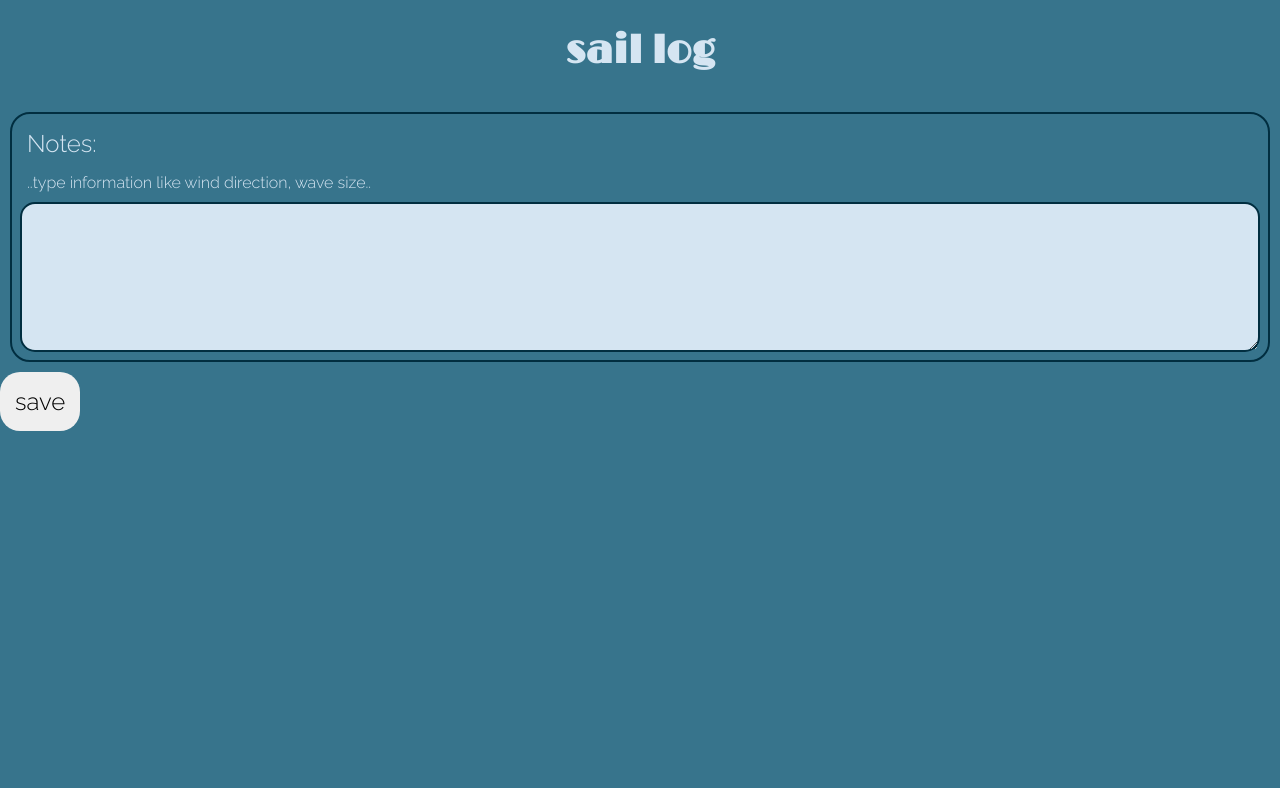
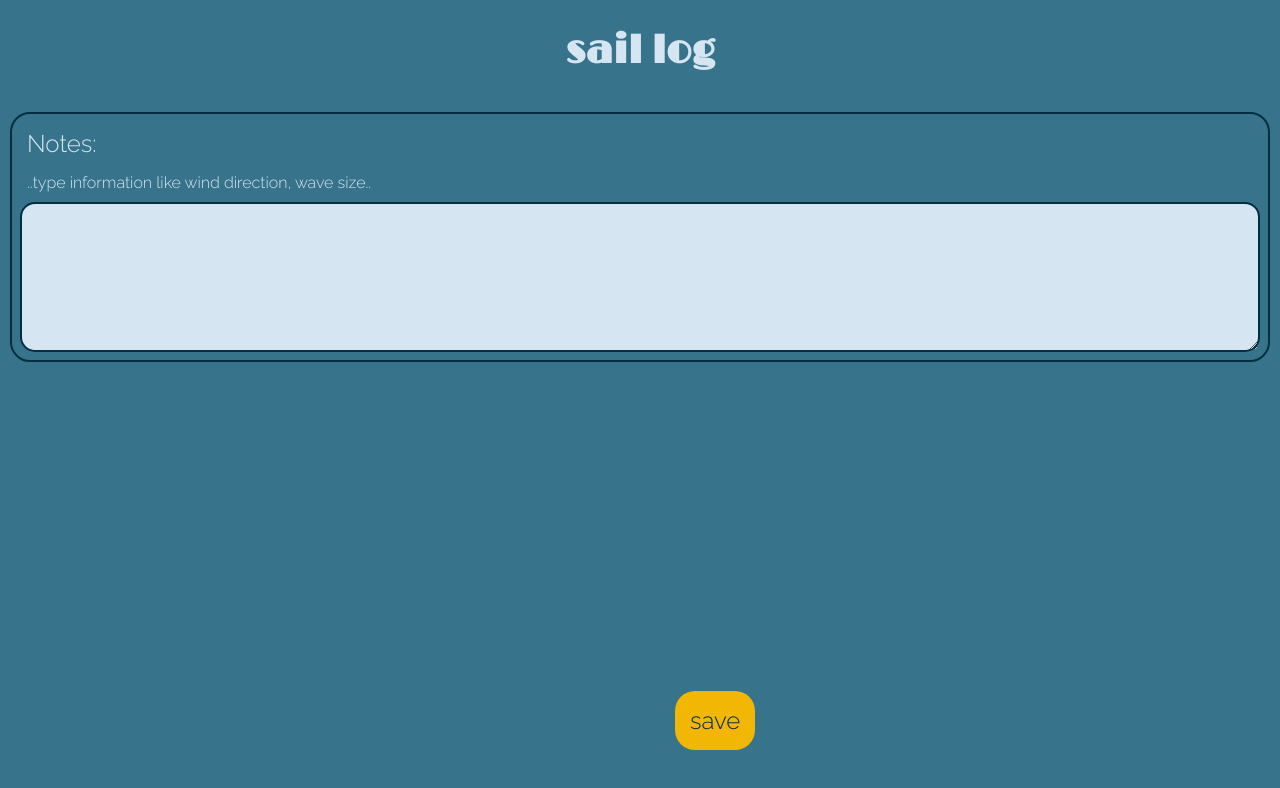
Before and after one commit to MerleMak/sail-log, a React (Create React App) app: page / in a window 1280 px wide. Shown: the top 788 px of the page. Built offline with nearby package versions, Linux system fonts and the light colour scheme.

Commit message:
Edit Button in Form

```diff
--- a/src/components/LogForm/LogForm.js
+++ b/src/components/LogForm/LogForm.js
@@ -23,6 +23,7 @@ export default function LogForm({ onSubmit }) {
   }
 
   return (
+    <FormGrid>
       <Form
         autoComplete="off"
         aria-label="Create-a-new-log-entry"
@@ -36,12 +37,17 @@ export default function LogForm({ onSubmit }) {
           required
           onChange={handleOnChange}
         ></LogTextarea>
-      <Button type="submit" saveButton>
+        <Button type="submit" variant="save">
           save
         </Button>
       </Form>
+    </FormGrid>
   );
 }
+
+const FormGrid = styled.div`
+  display: grid; ;
+`;
 
 const Form = styled.form`
   border: none;
```
Lines whose indentation alone changed are shown as unchanged.
